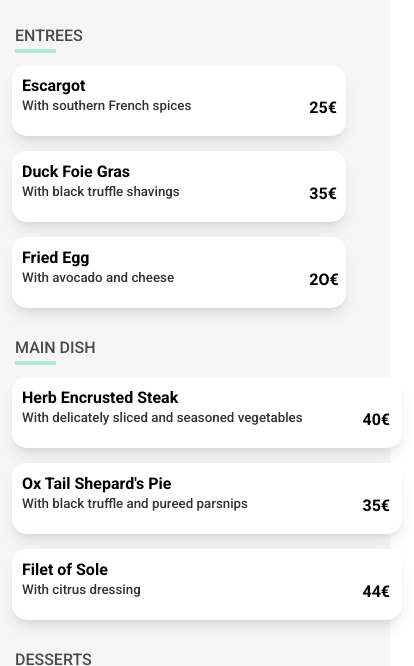
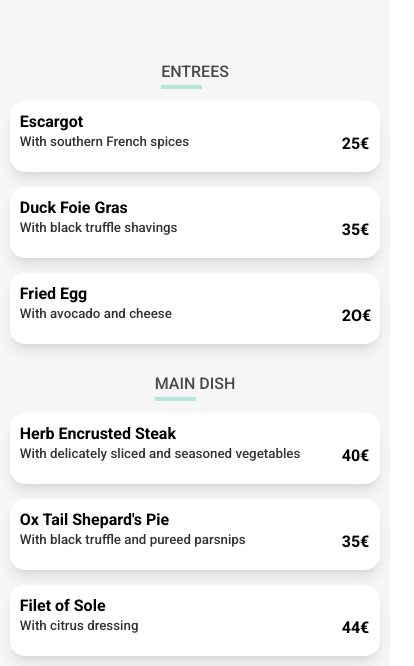
Before and after one commit to Emillion7/OhMyFood, a plain HTML site: page The-Full-Palette.html in a window 390 px wide. Shown: the part 339-1005 px from the top of the page, 414 px wide, since content can reach past the window. Drawn offline with Linux system fonts and the light colour scheme; a web font is replaced by a local one.

Commit message:
reorganised items in pages

```diff
--- a/CSS/Bastille.css
+++ b/CSS/Bastille.css
@@ -96,6 +96,8 @@
         display: flex;
         flex-direction: column;
         justify-content: center;
+        width: 100%;
+        align-items: center;
     }
     .menu__list h2 {
         margin-top: 20px;
@@ -115,7 +117,7 @@
         bottom: 2px;
     }
     .items {
-        width: 100%;
+        width: 95%;
         display: flex;
         flex-direction: column;
         padding: 0 12px;
@@ -340,6 +342,8 @@
         display: flex;
         flex-direction: column;
         justify-content: center;
+        width: 100%;
+        align-items: center;
     }
     .menu__list h2 {
         margin-top: 20px;
@@ -359,7 +363,7 @@
         bottom: 2px;
     }
     .items {
-        width: 90%;
+        width: 80%;
         display: flex;
         flex-direction: column;
         padding: 0 12px;
--- a/CSS/Le-Gourmand.css
+++ b/CSS/Le-Gourmand.css
@@ -96,6 +96,8 @@
         display: flex;
         flex-direction: column;
         justify-content: center;
+        width: 100%;
+        align-items: center;
     }
     .menu__list h2 {
         margin-top: 20px;
@@ -115,7 +117,7 @@
         bottom: 2px;
     }
     .items {
-        width: 100%;
+        width: 90%;
         display: flex;
         flex-direction: column;
         padding: 0 12px;
@@ -340,6 +342,8 @@
         display: flex;
         flex-direction: column;
         justify-content: center;
+        width: 100%;
+        align-items: center;
     }
     .menu__list h2 {
         margin-top: 20px;
--- a/CSS/The-Enchanted-Plate.css
+++ b/CSS/The-Enchanted-Plate.css
@@ -96,6 +96,8 @@
         display: flex;
         flex-direction: column;
         justify-content: center;
+        width: 100%;
+        align-items: center;
     }
     .menu__list h2 {
         margin-top: 20px;
@@ -115,7 +117,7 @@
         bottom: 2px;
     }
     .items {
-        width: 100%;
+        width: 95%;
         display: flex;
         flex-direction: column;
         padding: 0 12px;
@@ -339,6 +341,8 @@
         display: flex;
         flex-direction: column;
         justify-content: center;
+        width: 100%;
+        align-items: center;
     }
     .menu__list h2 {
         margin-top: 20px;
@@ -358,7 +362,7 @@
         bottom: 2px;
     }
     .items {
-        width: 90%;
+        width: 95%;
         display: flex;
         flex-direction: column;
         padding: 0 12px;
--- a/CSS/The-Full-Palette.css
+++ b/CSS/The-Full-Palette.css
@@ -96,6 +96,8 @@
         display: flex;
         flex-direction: column;
         justify-content: center;
+        width: 100%;
+        align-items: center;
     }
     .menu__list h2 {
         margin-top: 20px;
@@ -115,7 +117,7 @@
         bottom: 2px;
     }
     .items {
-        width: 100%;
+        width: 95%;
         display: flex;
         flex-direction: column;
         padding: 0 12px;
@@ -340,6 +342,8 @@
         display: flex;
         flex-direction: column;
         justify-content: center;
+        width: 100%;
+        align-items: center;
     }
     .menu__list h2 {
         margin-top: 20px;
```
